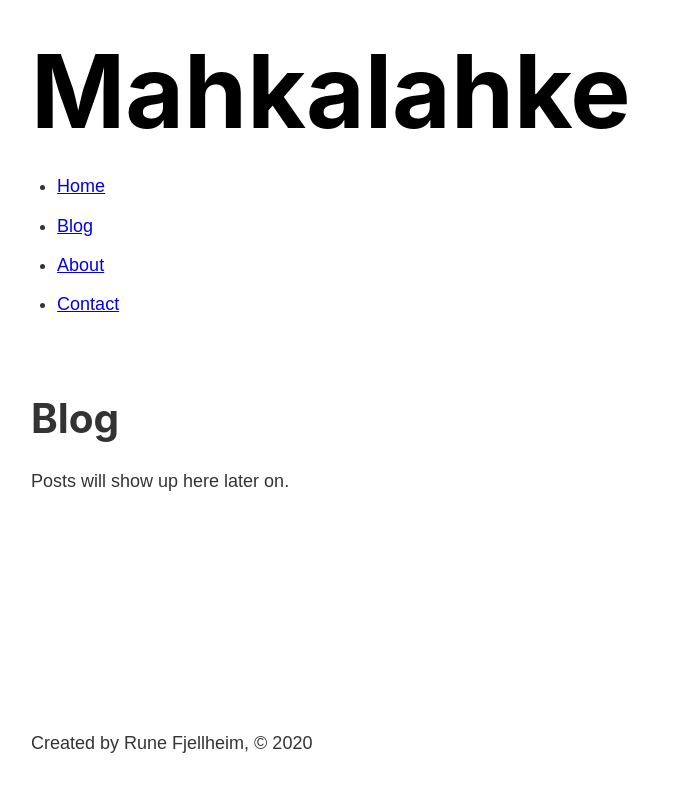
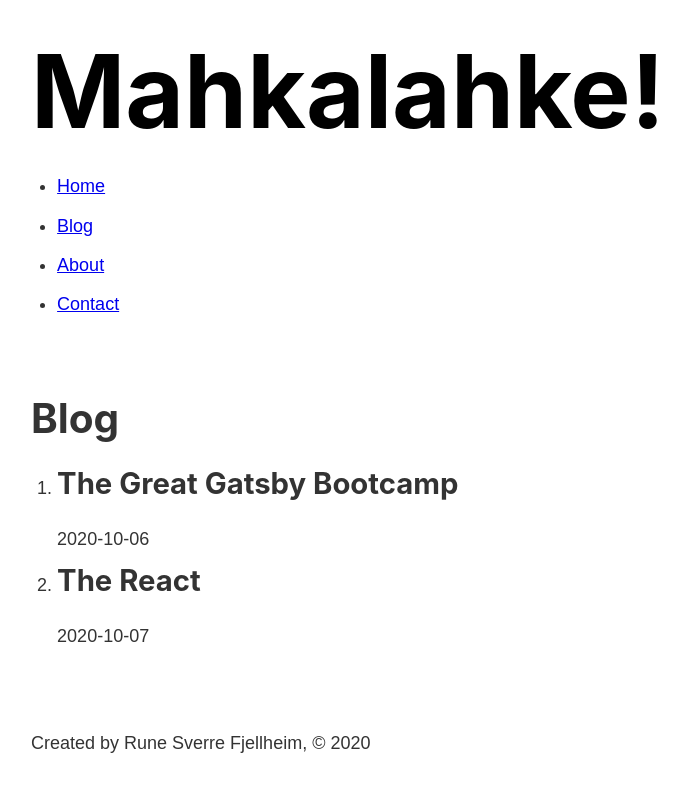
Before and after one commit to DaikoSapmi/gatsby-bootcamp, a Gatsby site: page /blog in a window 1280 px wide. Shown: the whole page, without its empty margins (252-940 px from the left). Built offline with nearby package versions, Linux system fonts and the light colour scheme; Gatsby itself is replaced by a stand-in of ours.

Commit message:
Litt node magi :)

```diff
--- a/gatsby-config.js
+++ b/gatsby-config.js
@@ -1,5 +1,17 @@
 module.exports = {
+  siteMetadata: {
+    title: 'Mahkalahke!',
+    author: 'Rune Sverre Fjellheim'
+  },
   plugins: [
-    'gatsby-plugin-sass'
+    'gatsby-plugin-sass',
+    {
+      resolve: 'gatsby-source-filesystem',
+      options: {
+        name: 'src',
+        path: `${__dirname}/src/`
+      }
+    },
+    'gatsby-transformer-remark'
   ]
 }
--- /dev/null
+++ b/gatsby-node.js
@@ -0,0 +1,15 @@
+const path = require('path')
+
+module.exports.onCreateNode = ({ node, actions }) => {
+    const { createNodeField } = actions
+
+    if (node.internal.type === 'MarkdownRemark') {
+        const slug = path.basename(node.fileAbsolutePath, '.md')
+
+        createNodeField({
+            node,
+            name: 'slug',
+            value: slug
+        })
+    }
+}
--- a/package.json
+++ b/package.json
@@ -6,7 +6,7 @@
   "license": "0BSD",
   "scripts": {
     "build": "gatsby build",
-    "develop": "gatsby develop",
+    "develop": "env-cmd gatsby develop",
     "format": "prettier --write \"**/*.{js,jsx,ts,tsx,json,md}\"",
     "start": "npm run develop",
     "serve": "gatsby serve",
@@ -17,11 +17,14 @@
     "gatsby": "^2.24.67",
     "gatsby-cli": "^2.12.102",
     "gatsby-plugin-sass": "^2.3.14",
+    "gatsby-source-filesystem": "^2.3.32",
+    "gatsby-transformer-remark": "^2.8.37",
     "node-sass": "^4.14.1",
     "react": "^16.13.1",
     "react-dom": "^16.13.1"
   },
   "devDependencies": {
+    "env-cmd": "^10.1.0",
     "prettier": "2.1.2"
   },
   "repository": {
--- a/src/components/footer.js
+++ b/src/components/footer.js
@@ -1,9 +1,20 @@
 import React from 'react'
+import { graphql, useStaticQuery } from "gatsby"
+
 
 const Footer = () => {
+    const data = useStaticQuery(graphql`
+      query {
+        site {
+          siteMetadata {
+            author
+          }
+        }
+      }
+    `)
     return (
         <footer>
-            <p>Created by Rune Fjellheim, © 2020</p>
+            <p>Created by {data.site.siteMetadata.author}, © 2020</p>
         </footer>
     )
 }
--- a/src/components/header.js
+++ b/src/components/header.js
@@ -1,18 +1,23 @@
 import React from 'react'
-import { Link } from 'gatsby'
+import { Link, graphql, useStaticQuery } from 'gatsby'
 
 import headerStyles from './header.module.scss'
 
 const Header = () => {
+    const data = useStaticQuery(graphql`
+      query {
+        site {
+          siteMetadata {
+            title
+          }
+        }
+      }
+    `)
     return (
       <header className={headerStyles.header}>
         <h1>
-          <Link
-            className={headerStyles.title}
-            activeClassName={headerStyles.activeNavItem}
-            to="/"
-          >
-            Mahkalahke
+          <Link className={headerStyles.title} to="/">
+            {data.site.siteMetadata.title}
           </Link>
         </h1>
         <nav>
--- a/src/pages/blog.js
+++ b/src/pages/blog.js
@@ -1,12 +1,38 @@
 import React from 'react'
 
 import Layout from '../components/layout'
+import { graphql, useStaticQuery } from 'gatsby'
 
 const BlogPage = () => {
+    const data = useStaticQuery(graphql`
+        query {
+            allMarkdownRemark {
+                edges {
+                    node {
+                        frontmatter {
+                            title
+                            date
+                        }
+                    }
+                }
+            }
+        }
+    `)
+
     return (
         <Layout>
             <h1>Blog</h1>
-            <p>Posts will show up here later on.</p>
+            <ol>
+                {data.allMarkdownRemark.edges.map((edge) => {
+                    return (
+                        <li>
+                            <h2>{edge.node.frontmatter.title}</h2>
+                            <p>{edge.node.frontmatter.date}</p>
+                        </li>
+                    )
+
+                })}
+            </ol>
         </Layout>
 
     )
--- /dev/null
+++ b/src/posts/gatsby.md
@@ -0,0 +1,12 @@
+---
+title: "The Great Gatsby Bootcamp"
+date: "2020-10-06"
+---
+
+Jeg har akkurat lansert en ny bootcamp
+
+## Temaer vi snakker om
+
+1. Gatsby
+2. Graphql
+3. Bingo
--- /dev/null
+++ b/src/posts/react.md
@@ -0,0 +1,6 @@
+---
+title: "The React"
+date: "2020-10-07"
+---
+
+Denne vil du reagere på
```
Also changed, not shown: 1 other file.
